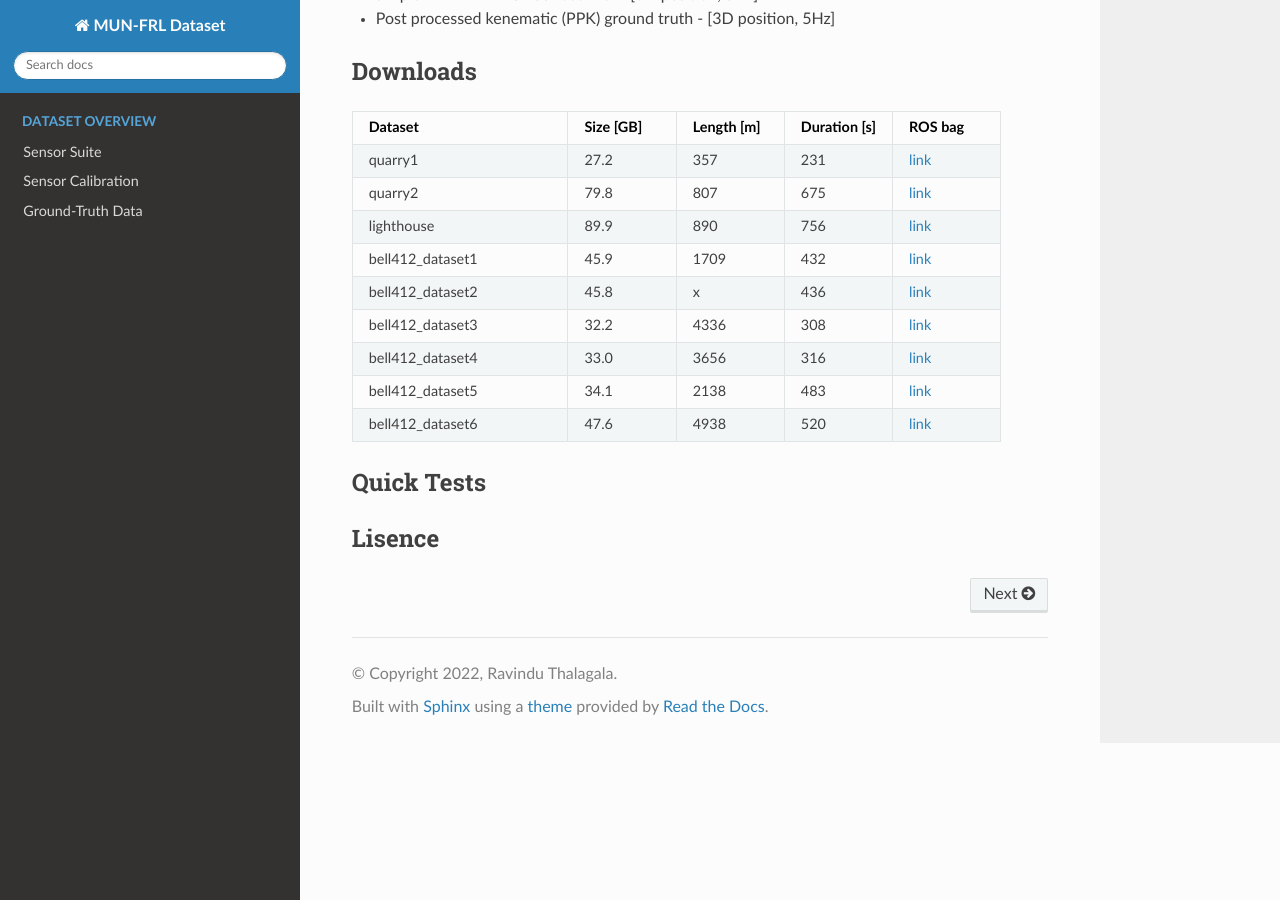
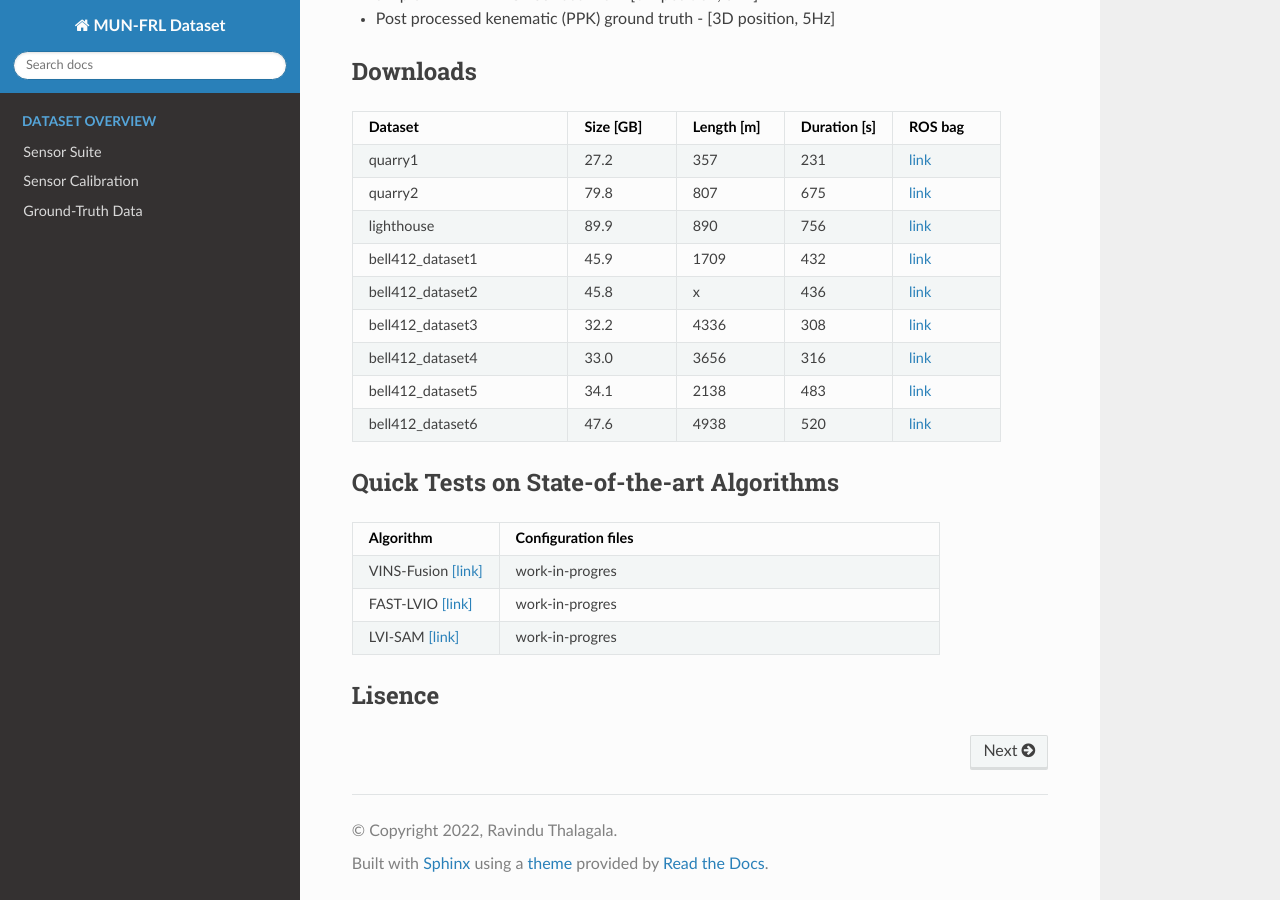
Before and after one commit to MUN-ISLAB/MUN-FRL-VIL-dataset, a Sphinx documentation site: the page built from docs/index.rst, in a window 1280 px wide and 900 px high, scrolled down 1501 px. Built offline with Sphinx 7.4.7 and the Read the Docs theme 2.0.0, drawn with Linux system fonts in a browser that asks for light colours; formulas are drawn with MathJax 3.

Commit message:
cleaned ws

```diff
--- a/docs/index.rst
+++ b/docs/index.rst
@@ -59,8 +59,16 @@ Downloads
    bell412_dataset5,34.1,2138,483, `link <https://drive.google.com/drive/folders/1tBHKwTXkFQTpK57eI5ySmqV6iw8SHFg5?usp=sharing>`_
    bell412_dataset6,47.6,4938,520, `link <https://drive.google.com/drive/folders/1FONJtovVx__3iLLVI_ET8yheDF9-ZWqG?usp=sharing>`_
 
-Quick Tests
------------
+Quick Tests on State-of-the-art Algorithms
+------------------------------------------
+.. csv-table::
+   :header: Algorithm, Configuration files
+   :widths: 10,30
+
+   VINS-Fusion `[link] <https://github.com/HKUST-Aerial-Robotics/VINS-Fusion>`_ , work-in-progres
+   FAST-LVIO `[link] <https://github.com/hku-mars/FAST-LIVO>`_ , work-in-progres
+   LVI-SAM  `[link] <https://github.com/TixiaoShan/LVI-SAM>`_ , work-in-progres
+
 
 Lisence
 -------
```
